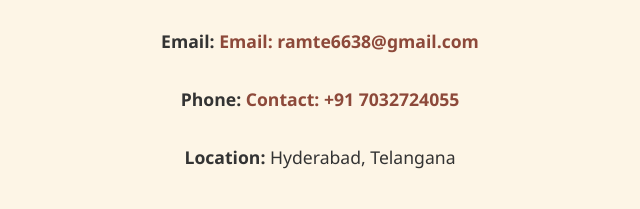
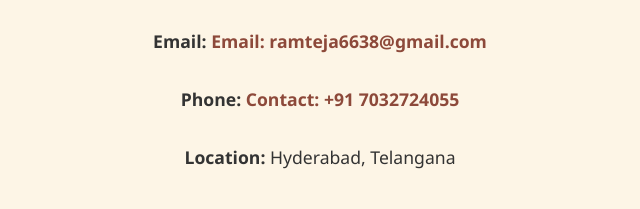
Before and after one commit to lokeshrookie/ram_teja, a plain HTML site: page index.html in a window 1280 px wide. Shown: the part 9678-9887 px from the top of the page, 320-960 px from the left. Drawn offline with Linux system fonts and the light colour scheme.

Commit message:
fix email

```diff
--- a/index.html
+++ b/index.html
@@ -367,7 +367,7 @@
                 <h2 class="section-title">Let's Connect</h2>
                 <p>I am excited about the possibility of joining your team and contributing to the beautiful wedding stories you create. Please feel free to reach out.</p>
                 <div class="contact-info">
-                    <p><strong>Email:</strong> <a href="mailto:ramteja6638@gmail.com.com">Email: ramte6638@gmail.com</a></p>
+                    <p><strong>Email:</strong> <a href="mailto:ramteja6638@gmail.com.com">Email: ramteja6638@gmail.com</a></p>
                     <p><strong>Phone:</strong> <a href="tel:+917032724055">Contact: +91 7032724055</a></p>
                     <p><strong>Location:</strong> Hyderabad, Telangana</p>
                 </div>
```
